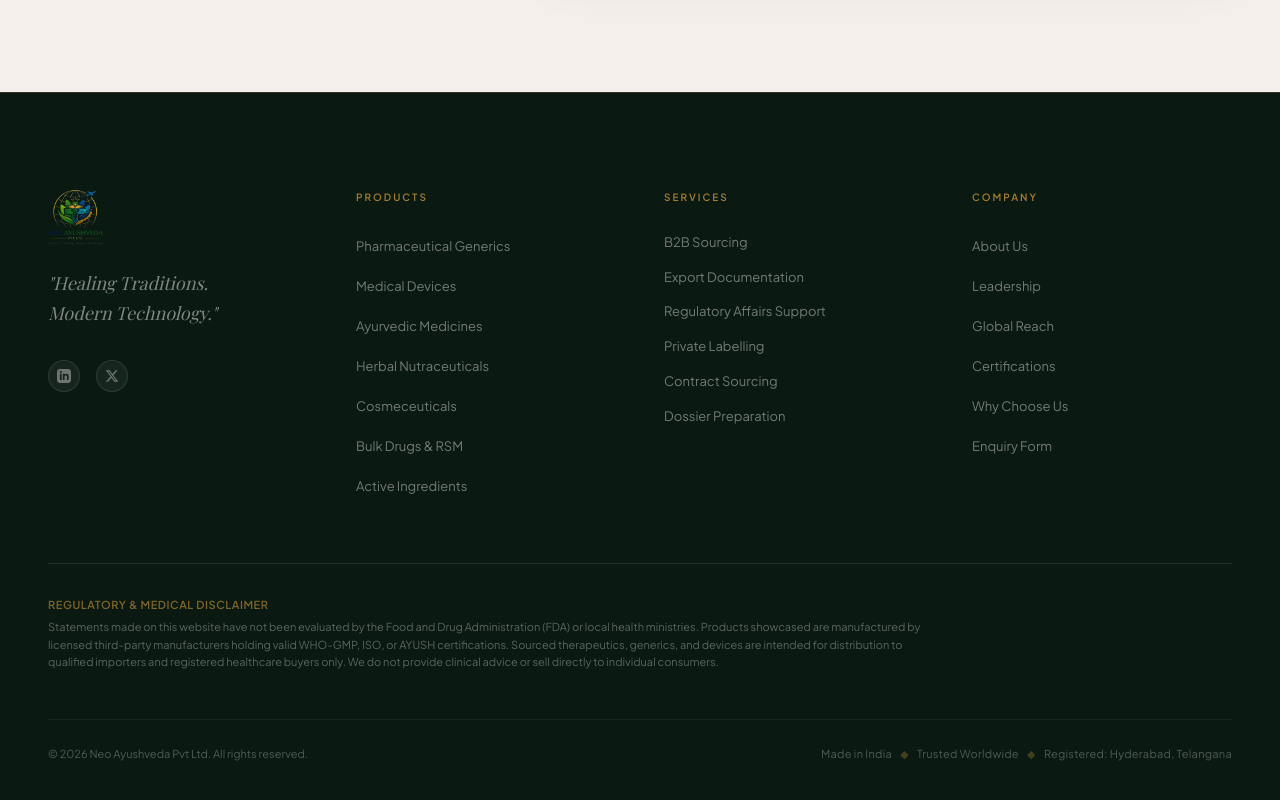
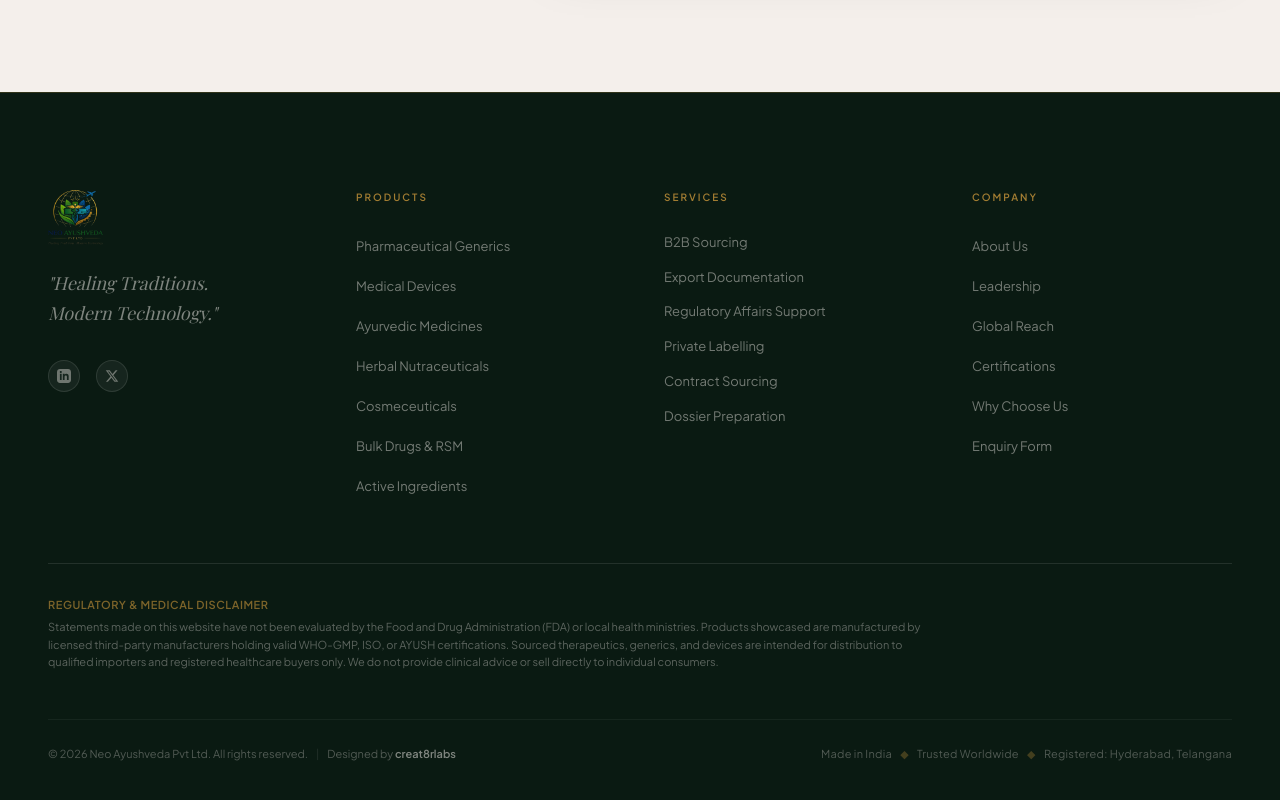
Before and after one commit to saikrishna406/Neo_Ayushveda, a Next.js app: page / in a window 1280 px wide. Shown: the part 9042-9842 px from the top of the page. Built offline with nearby package versions, Linux system fonts and the light colour scheme; no server answers.

Commit message:
style(footer): add Designed by creat8rlabs link to bottom bar

```diff
--- a/components/layout/Footer.tsx
+++ b/components/layout/Footer.tsx
@@ -147,7 +147,21 @@
 
         {/* Bottom Bar */}
         <div className="border-t border-white/5 pt-6 flex flex-col md:flex-row justify-between items-center gap-4 text-[11px] text-cream/30">
-          <span>© {new Date().getFullYear()} Neo Ayushveda Pvt Ltd. All rights reserved.</span>
+          <div className="flex items-center gap-2 flex-wrap justify-center md:justify-start">
+            <span>© {new Date().getFullYear()} Neo Ayushveda Pvt Ltd. All rights reserved.</span>
+            <span className="text-white/10 hidden md:inline">|</span>
+            <span>
+              Designed by{" "}
+              <a
+                href="https://www.creat8rlabs.site/"
+                target="_blank"
+                rel="noopener noreferrer"
+                className="text-cream/50 hover:text-gold transition-colors font-semibold"
+              >
+                creat8rlabs
+              </a>
+            </span>
+          </div>
           <span className="tracking-wide">
             Made in India <span className="mx-1.5 text-gold/30">◆</span> Trusted Worldwide <span className="mx-1.5 text-gold/30">◆</span> Registered: Hyderabad, Telangana
           </span>
```
